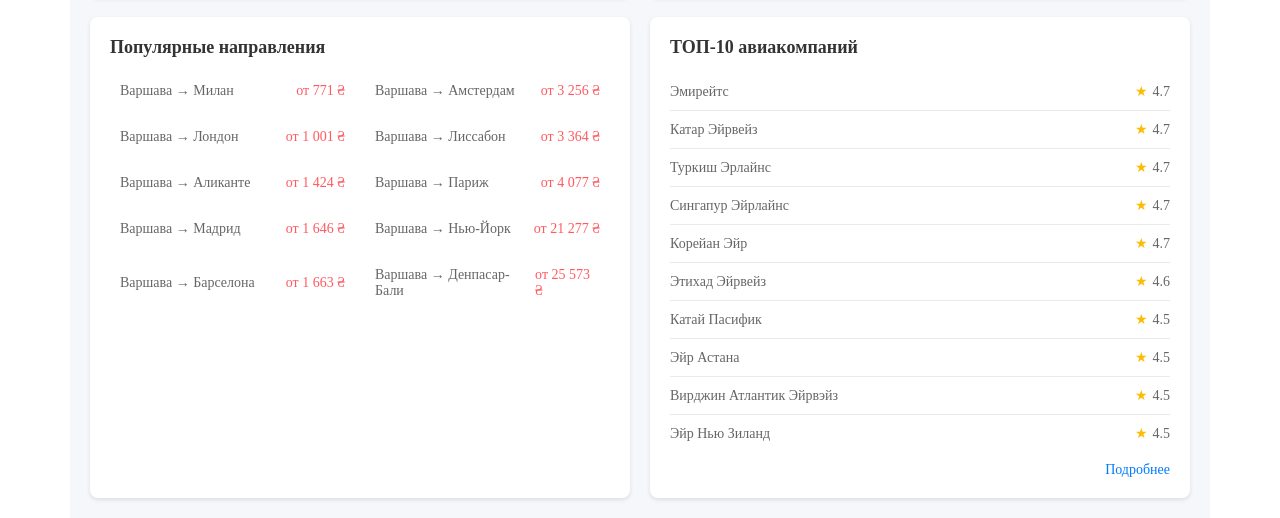
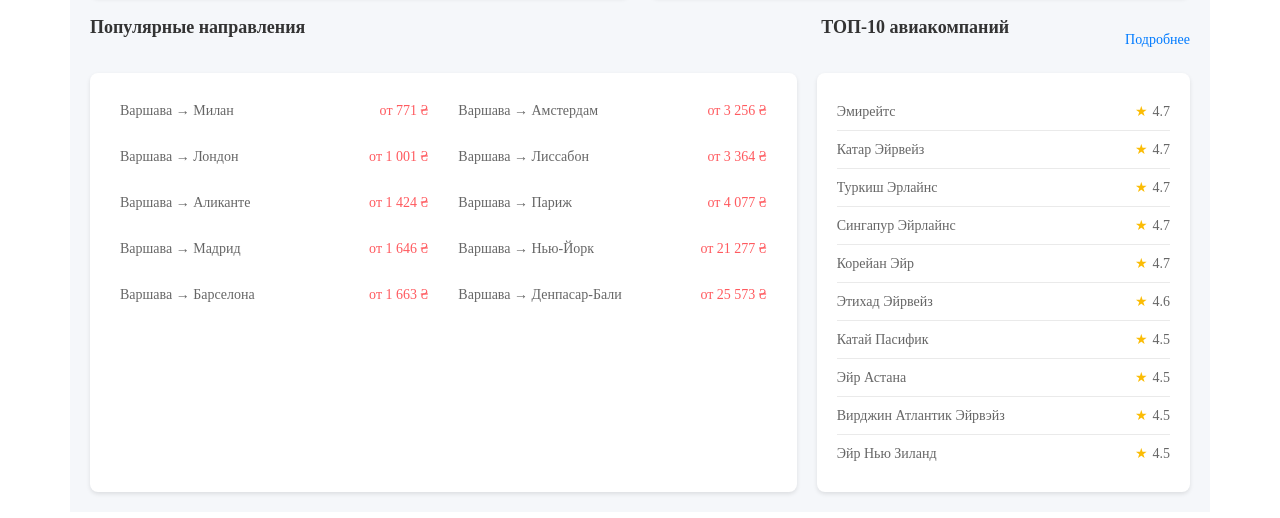
Before and after one commit to eviltech/html, a plain HTML site: page index.html in a window 1280 px wide. Shown: the part 632-1150 px from the top of the page. Drawn offline with Linux system fonts and the light colour scheme.

Commit message:
rework section main

```diff
--- a/css/style.css
+++ b/css/style.css
@@ -265,15 +265,32 @@
     gap: 20px;
 }
 
+.section_header {
+    display: flex;
+    justify-content: space-between;
+    align-items: center;
+}
+
+.section_header h3:nth-child(2) {
+    margin-left: 400px;
+}
+
 .popular-destinations, .top-airlines {
-    flex: 1;
     background: #ffffff;
     border-radius: 8px;
     box-shadow: 0 2px 4px rgba(0, 0, 0, 0.1);
     padding: 20px;
 }
 
-.popular-destinations h3, .top-airlines h3 {
+.popular-destinations {
+    flex: 2;
+}
+
+.top-airlines {
+    flex: 1;
+}
+
+.section_header h3 {
     font-size: 18px;
     margin-bottom: 15px;
     color: #333333;
--- a/index.html
+++ b/index.html
@@ -151,9 +151,13 @@
             </div>
 
             <div class="section-wrapper">
+                <div class="section_header">
+                    <h3>Популярные направления</h3>
+                    <h3>ТОП-10 авиакомпаний</h3>
+                    <a href="#" class="more-link">Подробнее</a>
+                </div>
                 <div class="section">
                     <div class="popular-destinations">
-                        <h3>Популярные направления</h3>
                         <ul>
                             <li>Варшава → Милан <span class="price">от 771 ₴</span></li>
                             <li>Варшава → Амстердам <span class="price">от 3 256 ₴</span></li>
@@ -169,7 +173,7 @@
                     </div>
 
                     <div class="top-airlines">
-                        <h3>ТОП-10 авиакомпаний</h3>
+
                         <ul>
                             <li>Эмирейтс <span><span class="star">★</span> 4.7</span></li>
                             <li>Катар Эйрвейз <span><span class="star">★</span> 4.7</span></li>
@@ -182,7 +186,7 @@
                             <li>Вирджин Атлантик Эйрвэйз <span><span class="star">★</span> 4.5</span></li>
                             <li>Эйр Нью Зиланд <span><span class="star">★</span> 4.5</span></li>
                         </ul>
-                        <a href="#" class="more-link">Подробнее</a>
+
                     </div>
                 </div>
             </div>
```
